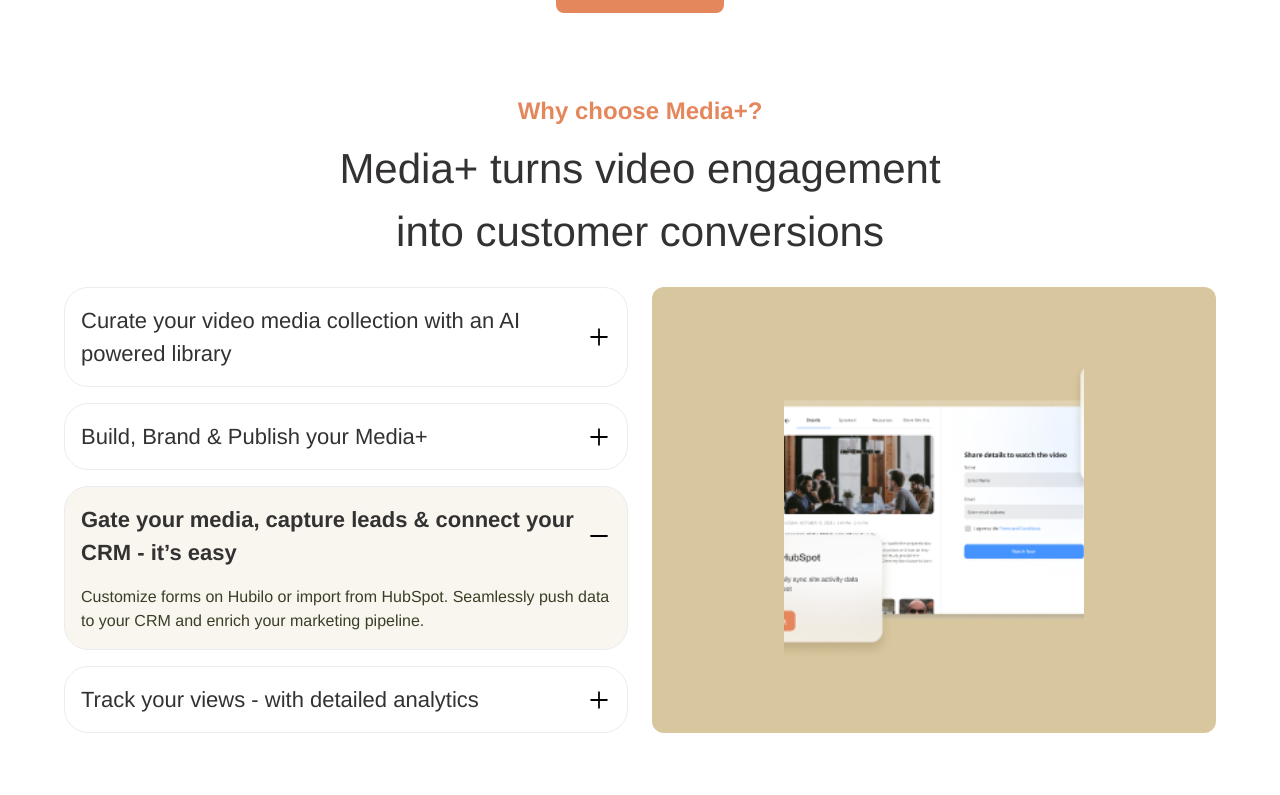
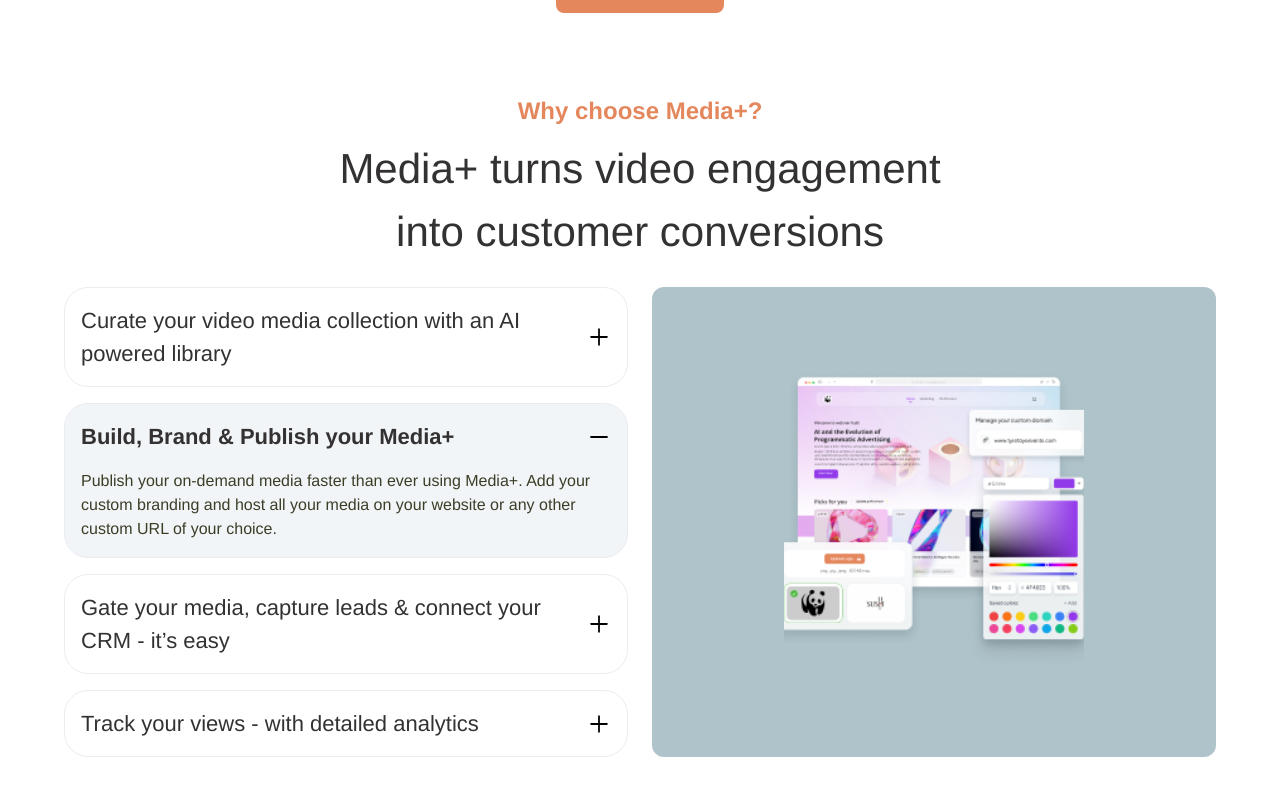
Before and after one commit to GouravBakshi/GrowthLab-Assignment, a React (Vite) app: page / in a window 1280 px wide. Shown: the part 2169-2964 px from the top of the page. Built offline with nearby package versions, Linux system fonts and the light colour scheme.

Commit message:
minor changes

```diff
--- a/src/components/Card2.jsx
+++ b/src/components/Card2.jsx
@@ -22,7 +22,7 @@ const Card2 = ({
                 setSelectedIndex((prevIndex) =>
                     prevIndex === null || prevIndex >= headings.length - 1 ? 0 : prevIndex + 1
                 );
-            }, 3000);
+            }, 6000);
             return () => clearInterval(interval);
         }
     }, [headings.length]);
```
